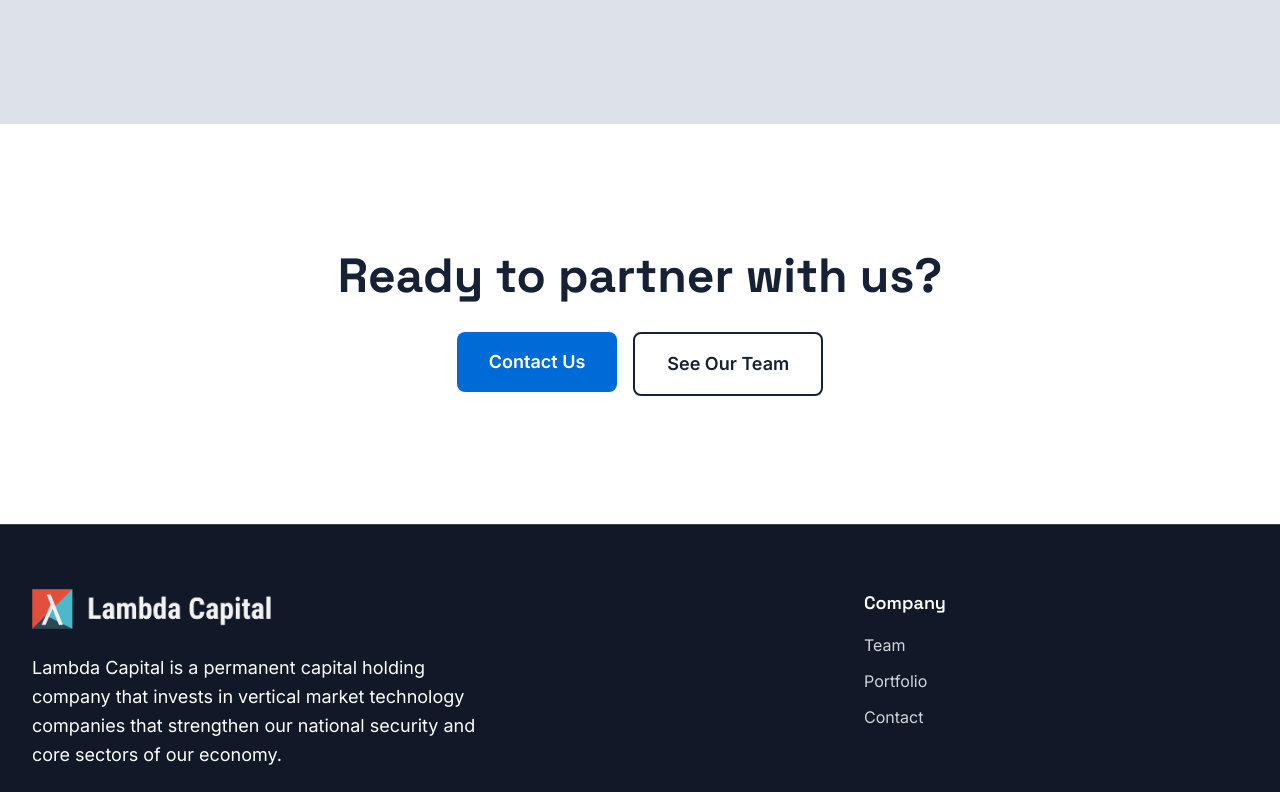
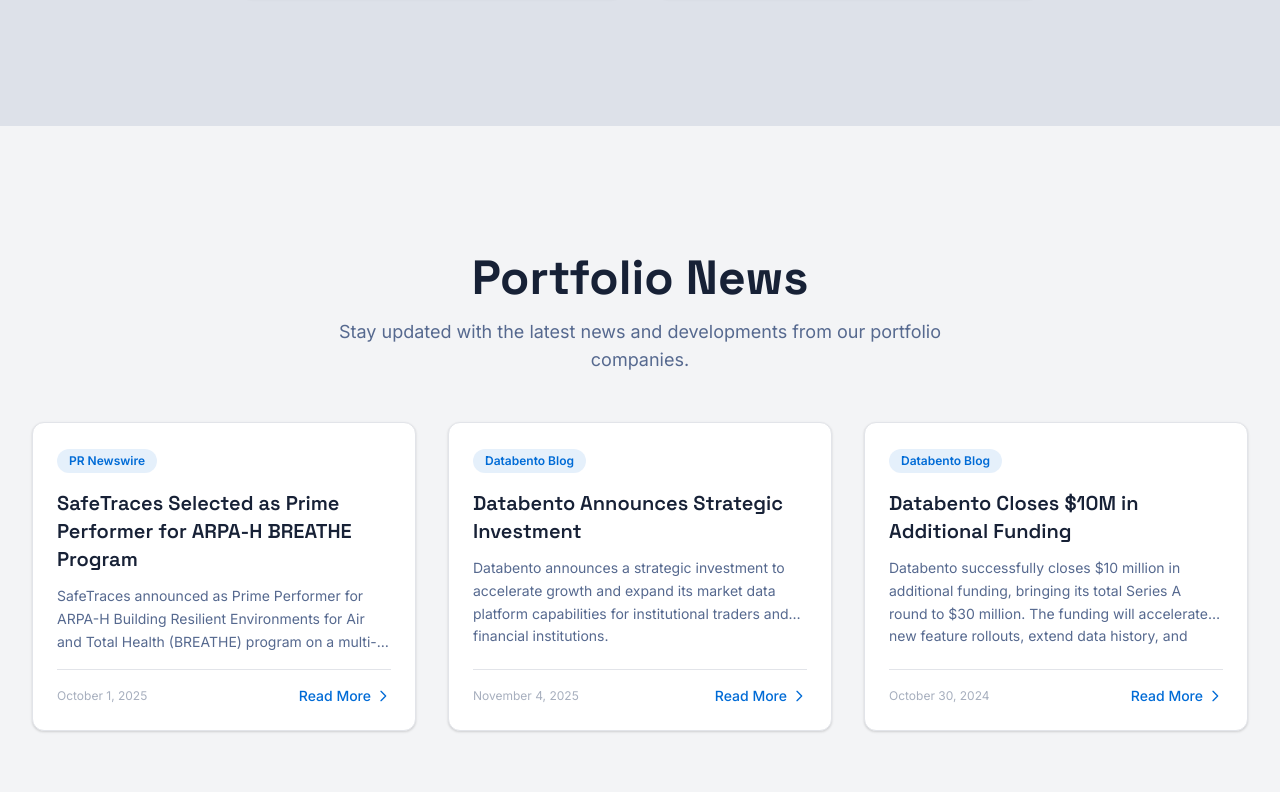
Before and after one commit to dgiovanzana-lambdavp/new-lambda-website, a Next.js app: page /portfolio in a window 1280 px wide. Shown: the part 1088-1880 px from the top of the page. Built offline with nearby package versions, Linux system fonts and the light colour scheme.

Commit message:
Add files via upload

```diff
--- a/src/app/page.tsx
+++ b/src/app/page.tsx
@@ -122,9 +122,11 @@
             </Button>
           </motion.div>
 
-          <div className="grid grid-cols-1 md:grid-cols-2 lg:grid-cols-3 gap-8">
+          <div className="flex flex-wrap justify-center gap-8">
             {featuredCompanies.map((company, index) => (
-              <PortfolioCard key={company.id} company={company} index={index} />
+              <div key={company.id} className="w-full md:w-[calc(50%-1rem)] lg:w-[calc(33.333%-1.33rem)] max-w-sm">
+                <PortfolioCard company={company} index={index} />
+              </div>
             ))}
           </div>
         </div>
--- a/src/app/portfolio/page.tsx
+++ b/src/app/portfolio/page.tsx
@@ -3,8 +3,9 @@
 import React, { useState } from 'react';
 import { motion } from 'framer-motion';
 import PortfolioCard from '@/components/PortfolioCard';
+import NewsCard from '@/components/NewsCard';
 import Button from '@/components/Button';
-import { portfolioCompanies } from '@/lib/data';
+import { portfolioCompanies, newsItems } from '@/lib/data';
 
 export default function PortfolioPage() {
   const [selectedCategory, setSelectedCategory] = useState('All');
@@ -88,7 +89,7 @@
 
           <motion.div
             layout
-            className="grid grid-cols-1 md:grid-cols-2 lg:grid-cols-3 gap-8"
+            className="flex flex-wrap justify-center gap-8"
           >
             {filteredCompanies.map((company, index) => (
               <motion.div
@@ -98,6 +99,7 @@
                 animate={{ opacity: 1, y: 0 }}
                 exit={{ opacity: 0, y: -30 }}
                 transition={{ duration: 0.5, delay: index * 0.1 }}
+                className="w-full md:w-[calc(50%-1rem)] lg:w-[calc(33.333%-1.33rem)] max-w-sm"
               >
                 <PortfolioCard company={company} index={index} />
               </motion.div>
@@ -118,6 +120,39 @@
               </p>
             </motion.div>
           )}
+        </div>
+      </section>
+
+      {/* News Section */}
+      <section className="section-padding bg-secondary">
+        <div className="container-custom">
+          <motion.div
+            initial={{ opacity: 0, y: 30 }}
+            whileInView={{ opacity: 1, y: 0 }}
+            transition={{ duration: 0.8 }}
+            viewport={{ once: true }}
+            className="text-center mb-12"
+          >
+            <h2 className="text-4xl md:text-5xl font-bold mb-4">
+              Portfolio <span className="text-foreground">News</span>
+            </h2>
+            <p className="text-lg text-muted max-w-2xl mx-auto">
+              Stay updated with the latest news and developments from our portfolio companies.
+            </p>
+          </motion.div>
+
+          <div className="grid grid-cols-1 md:grid-cols-2 lg:grid-cols-3 gap-8">
+            {(() => {
+              // Put SafeTraces first, then sort the rest by date
+              const safetraces = newsItems.find(item => item.id === 'news-1');
+              const others = newsItems
+                .filter(item => item.id !== 'news-1')
+                .sort((a, b) => new Date(b.date).getTime() - new Date(a.date).getTime());
+              return safetraces ? [safetraces, ...others] : others;
+            })().map((newsItem, index) => (
+              <NewsCard key={newsItem.id} newsItem={newsItem} index={index} />
+            ))}
+          </div>
         </div>
       </section>
 
--- /dev/null
+++ b/src/components/NewsCard.tsx
@@ -0,0 +1,77 @@
+'use client';
+
+import React from 'react';
+import { motion } from 'framer-motion';
+import { NewsItem } from '@/lib/data';
+
+interface NewsCardProps {
+  newsItem: NewsItem;
+  index: number;
+}
+
+const NewsCard: React.FC<NewsCardProps> = ({ newsItem, index }) => {
+  const formatDate = (dateString: string) => {
+    const date = new Date(dateString);
+    return date.toLocaleDateString('en-US', {
+      year: 'numeric',
+      month: 'long',
+      day: 'numeric'
+    });
+  };
+
+  return (
+    <motion.article
+      initial={{ opacity: 0, y: 30 }}
+      whileInView={{ opacity: 1, y: 0 }}
+      transition={{ duration: 0.6, delay: index * 0.1 }}
+      viewport={{ once: true }}
+      whileHover={{ y: -5 }}
+      className="card card-hover h-full flex flex-col group"
+    >
+      {/* Source Badge */}
+      <div className="mb-4">
+        <span className="inline-block px-3 py-1 text-xs font-semibold rounded-full bg-accent/10 text-accent">
+          {newsItem.source}
+        </span>
+      </div>
+
+      {/* Title */}
+      <h3 className="text-xl font-semibold text-card-foreground mb-3 group-hover:text-accent transition-colors duration-300">
+        {newsItem.title}
+      </h3>
+
+      {/* Excerpt */}
+      <p className="text-muted text-sm leading-relaxed mb-4 flex-grow" style={{
+        display: '-webkit-box',
+        WebkitLineClamp: 3,
+        WebkitBoxOrient: 'vertical',
+        overflow: 'hidden',
+      }}>
+        {newsItem.excerpt}
+      </p>
+
+      {/* Date and Link */}
+      <div className="mt-auto pt-4 border-t border-border">
+        <div className="flex items-center justify-between">
+          <span className="text-xs text-muted-foreground">
+            {formatDate(newsItem.date)}
+          </span>
+          <motion.a
+            href={newsItem.link}
+            target="_blank"
+            rel="noopener noreferrer"
+            className="text-accent hover:text-accent/80 font-medium text-sm flex items-center gap-1 transition-colors duration-300"
+            whileHover={{ x: 4 }}
+          >
+            Read More
+            <svg className="w-4 h-4" fill="none" stroke="currentColor" viewBox="0 0 24 24">
+              <path strokeLinecap="round" strokeLinejoin="round" strokeWidth={2} d="M9 5l7 7-7 7" />
+            </svg>
+          </motion.a>
+        </div>
+      </div>
+    </motion.article>
+  );
+};
+
+export default NewsCard;
--- a/src/components/PortfolioCard.tsx
+++ b/src/components/PortfolioCard.tsx
@@ -28,17 +28,17 @@
       transition={{ duration: 0.6, delay: index * 0.1 }}
       viewport={{ once: true }}
       whileHover={{ y: -5 }}
-      className="group"
+      className="group h-full"
     >
-      <div className="card card-hover h-full">
+      <div className="card card-hover h-full flex flex-col">
         {/* Logo - Removed as requested */}
 
         {/* Company Info */}
         <div className="text-center mb-4">
-          <h3 className="text-xl font-semibold text-card-foreground mb-2 group-hover:text-accent transition-colors duration-300">
+          <h3 className="text-xl font-semibold text-card-foreground mb-2 group-hover:text-accent transition-colors duration-300 min-h-[1.75rem] flex items-center justify-center">
             {company.name}
           </h3>
-          <p className="text-muted text-sm leading-relaxed">
+          <p className="text-muted text-sm leading-relaxed min-h-[3rem] flex items-start justify-center">
             {company.description}
           </p>
         </div>
--- a/src/lib/data.ts
+++ b/src/lib/data.ts
@@ -36,6 +36,7 @@
     id: 'domenic-giovanzana',
     name: 'Domenic Giovanzana',
     title: 'Founding Partner',
+    subtitle: 'Investment Team',
     bio: 'Domenic is the founder and general partner of Lambda Capital, where he invests in technology companies building for the long term. He focuses on mission-critical infrastructure, backing companies like Databento, which serves quantitative hedge funds with essential financial markets data, and SafeTraces, which advances biosecurity through indoor air quality solutions.\n\nBeyond investing, Domenic is passionate about technologies that strengthen both financial systems and US national security.\n\nWhen he\'s not working, you\'ll find him making pizza for friends and family, training Brazilian Jiu-Jitsu at Caio Terra Academy, or spending time with his girlfriend.',
     image: '/Headshot - Domenic.png',
     email: 'domenic@lambdavp.com',
@@ -88,27 +89,27 @@
 export const newsItems: NewsItem[] = [
   {
     id: 'news-1',
-    title: 'Lambda Capital Leads $15M Series A in Defense AI Startup',
-    excerpt: 'Lambda Capital announced its lead investment in SafeTraces, a defense technology company developing next-generation security solutions.',
-    date: '2024-01-15',
-    link: '#',
-    source: 'Defense News',
+    title: 'SafeTraces Selected as Prime Performer for ARPA-H BREATHE Program',
+    excerpt: 'SafeTraces announced as Prime Performer for ARPA-H Building Resilient Environments for Air and Total Health (BREATHE) program on a multi-year other transaction agreement for up to $39 million. The company will lead a world-class team to develop real-time biosensors and automated building controls for the U.S. Department of Defense.',
+    date: '2025-10-01',
+    link: 'https://www.prnewswire.com/news-releases/safetraces-selected-as-a-prime-performer-for-arpa-h-building-resilient-environments-for-air-and-total-health-breathe-program-on-other-transaction-agreement-up-to-39-million-302571829.html?tc=eml_cleartime',
+    source: 'PR Newswire',
   },
   {
     id: 'news-2',
-    title: 'Portfolio Company Databento Raises $50M Series B',
-    excerpt: 'Financial data platform Databento, backed by Lambda Capital, secures significant funding round to expand its real-time market data offerings.',
-    date: '2024-01-10',
-    link: '#',
-    source: 'TechCrunch',
+    title: 'Databento Announces Strategic Investment',
+    excerpt: 'Databento announces a strategic investment to accelerate growth and expand its market data platform capabilities for institutional traders and financial institutions.',
+    date: '2025-11-04',
+    link: 'https://databento.com/blog/databento-announces-strategic-investment-2025',
+    source: 'Databento Blog',
   },
   {
     id: 'news-3',
-    title: 'Lambda Capital Named Top Defense Tech VC by Industry Report',
-    excerpt: 'Annual industry report recognizes Lambda Capital as one of the most active and successful VCs in the defense technology space.',
-    date: '2023-12-20',
-    link: '#',
-    source: 'VentureBeat',
+    title: 'Databento Closes $10M in Additional Funding',
+    excerpt: 'Databento successfully closes $10 million in additional funding, bringing its total Series A round to $30 million. The funding will accelerate new feature rollouts, extend data history, and expand coverage of European markets and global indices.',
+    date: '2024-10-30',
+    link: 'https://databento.com/blog/databento-10m-additional-funding-2024',
+    source: 'Databento Blog',
   },
 ];
 
```
